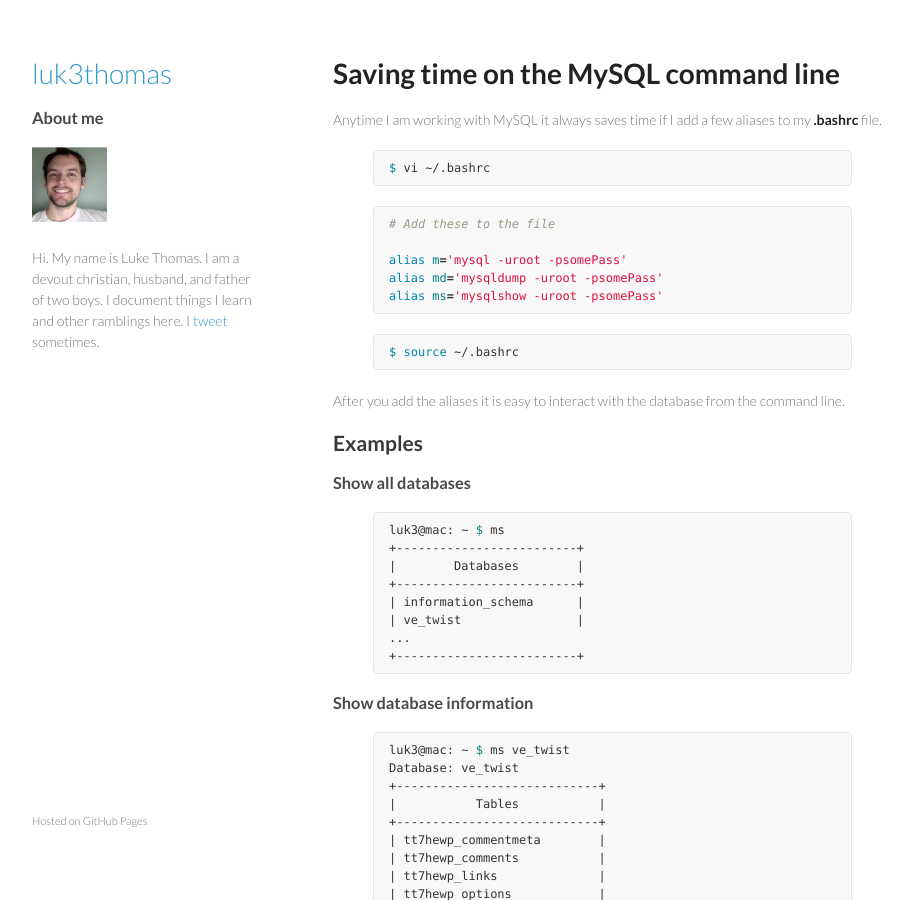
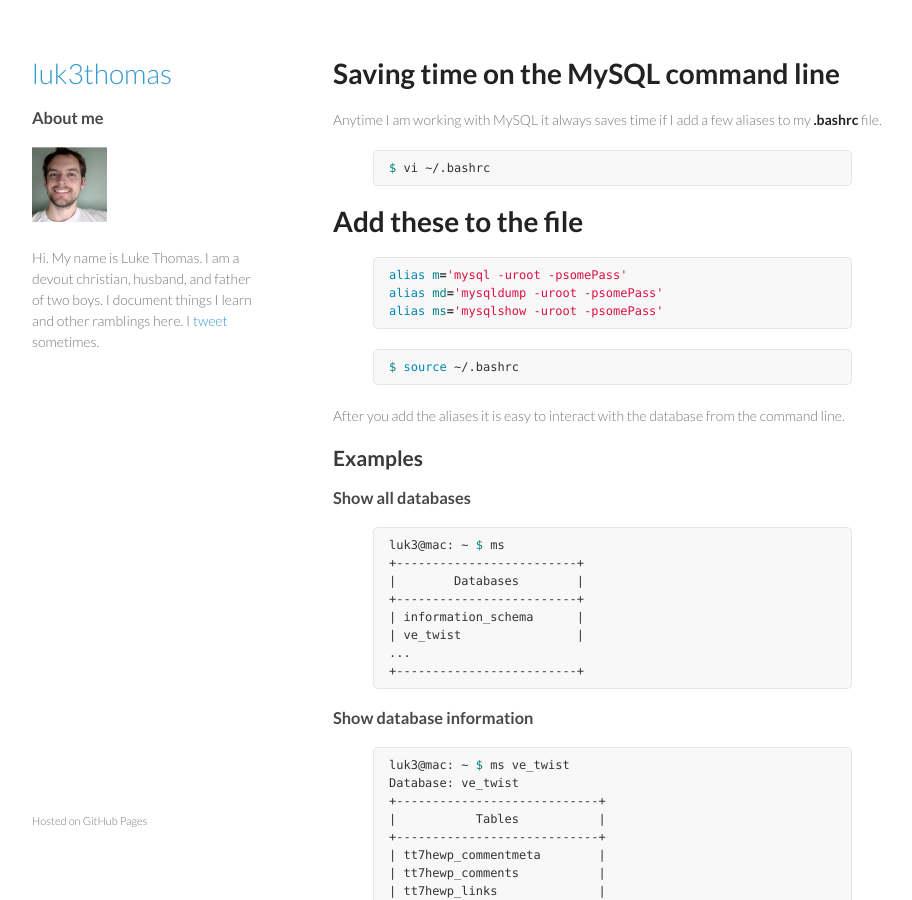
Before and after one commit to luk3thomas/luk3thomas.com, a Jekyll site: the page built from _posts/2012-11-17-mysql-command-line-time-saver.md, in a window 1280 px wide and 900 px high. Shown: the whole window, without its empty margins (178-1090 px from the left). Built offline with Jekyll 4.4.1, drawn with Linux system fonts in a browser that asks for light colours.

Commit message:
move header outside of code

```diff
--- a/_posts/2012-11-17-mysql-command-line-time-saver.md
+++ b/_posts/2012-11-17-mysql-command-line-time-saver.md
@@ -11,9 +11,9 @@
 $ vi ~/.bashrc
 {% endhighlight %}
 
-{% highlight bash %}
 # Add these to the file
 
+{% highlight bash %}
 alias m='mysql -uroot -psomePass'
 alias md='mysqldump -uroot -psomePass'
 alias ms='mysqlshow -uroot -psomePass'
```
